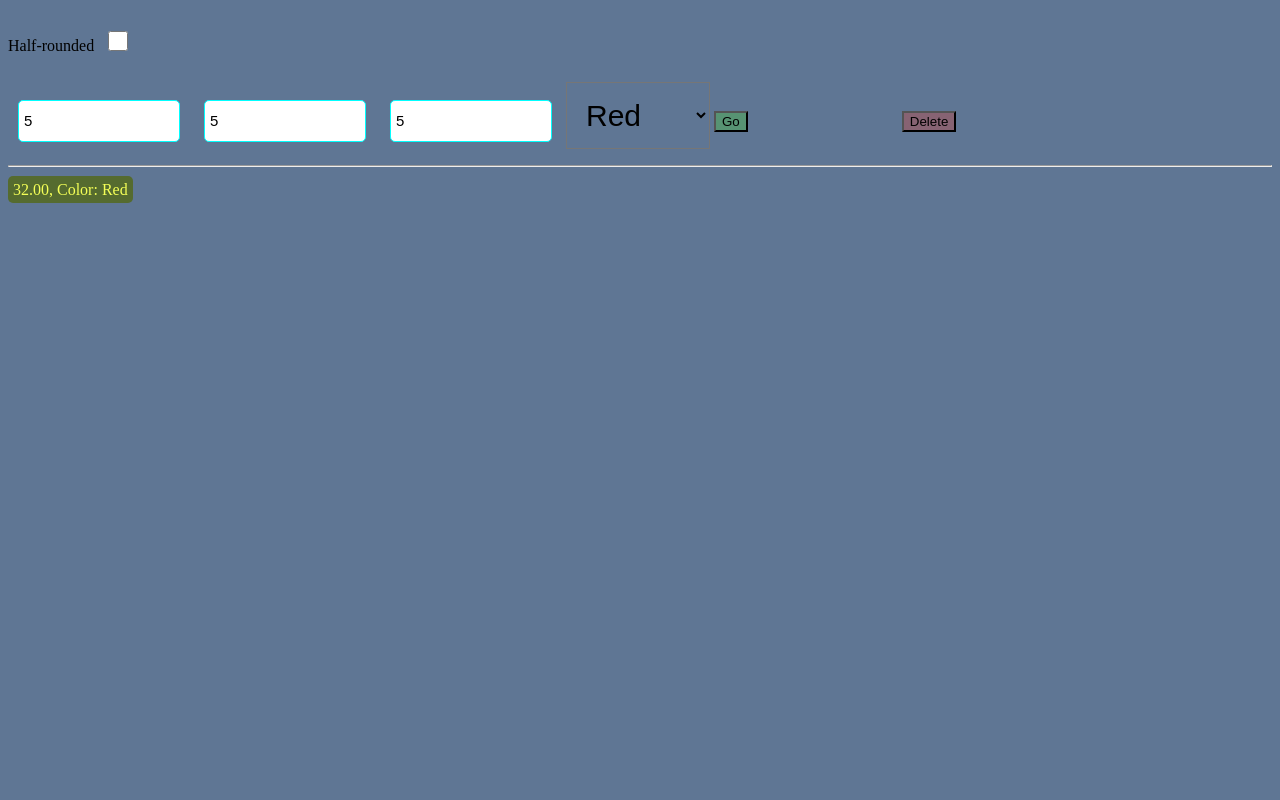
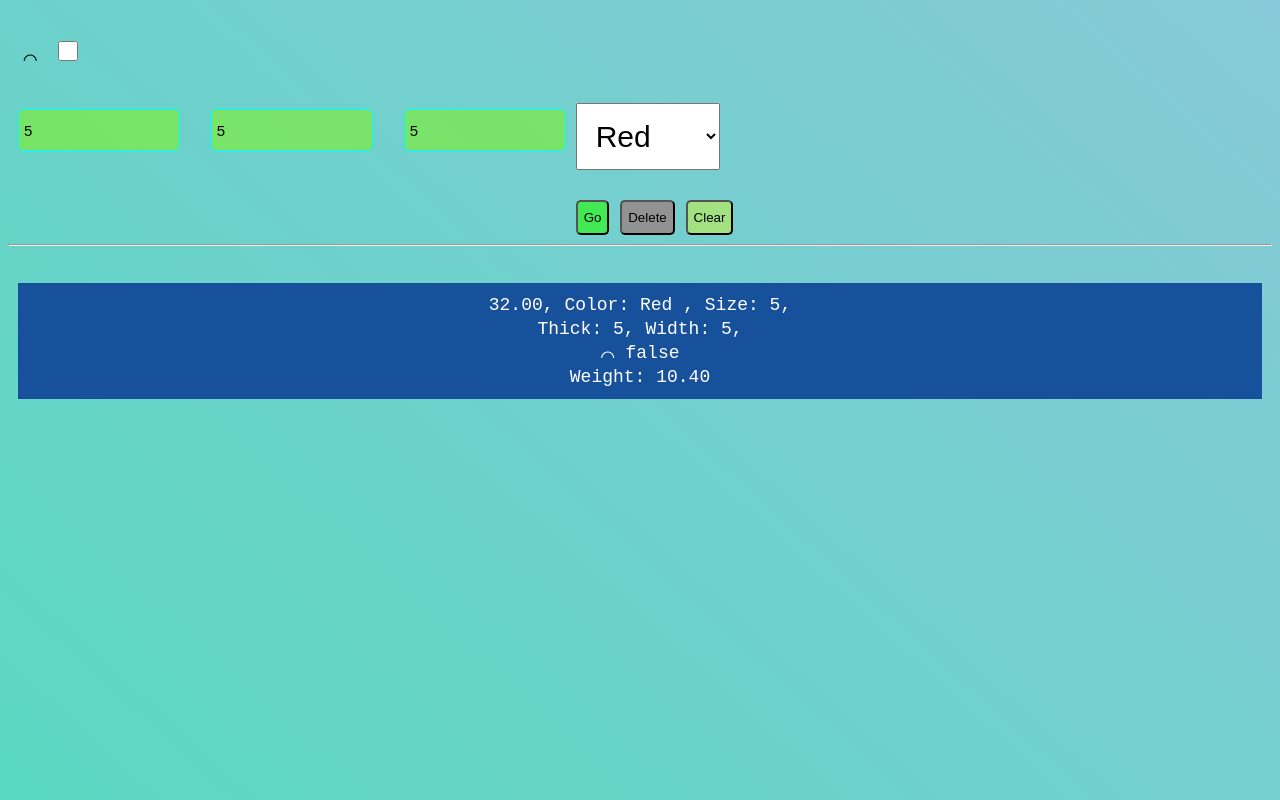
Before and after one commit to songvo1018/cbr, a plain HTML site: page index.html in a window 1280 px wide. Both pictures are taken after typing "5", "5", "5" into the empty fields and a click on the button "Go". Drawn offline with Linux system fonts and the light colour scheme.

Commit message:
Version 5.0
Rebuild markup, style
Added weighting

```diff
--- a/index.html
+++ b/index.html
@@ -16,19 +16,29 @@
     </div>
   </div>
   <div class="form">
-    <!-- size, thick, width, color, profile -->
-    <p><label>Half-rounded <input type="checkbox" id="profile"></label></p>
+    <div class="container">
+      <div>
+        <p><label>&#8978 <input type="checkbox" id="profile"></label></p>
         <input type="number"  placeholder="Size" id="size">
         <input type="number"  placeholder="Width" id="width">
         <input type="number"  placeholder="Thick" id="thick">
+      </div>
+      <div>
       <select id="color">
         <option selected>Red</option>
         <option>White</option>
         <option>Lemon</option>
       </select>
-    <button id="calculate" ">Go</button>
-    <button id="del" class="del" onclick="deleteResult()">Delete</button>
+      <div class="buttons">
+        <button id="calculate" >Go</button>
+        <button type=" button" id="del" class="del" onclick="deleteResult()" >Delete</button>
+        <button type=" button" id="clear" class="clear" onclick="clearInput()" >Clear</button>
       </div>
+  </div>
+      </div>
+    </div>
+
+
   <div class="result_space">
     <hr>
     <div id="result">
--- a/main.js
+++ b/main.js
@@ -1,103 +1,97 @@
 function calculate() {
-  let p = {
-    size: parseFloat(document.getElementById('size').value),
-    width: parseFloat(document.getElementById('width').value),
-    thick: parseFloat(document.getElementById('thick').value),
-    color: document.getElementById('color').value,
-    profile: document.getElementById('profile').checked,
+	let data = {
+		size: parseFloat(document.getElementById("size").value),
+		width: parseFloat(document.getElementById("width").value),
+		thick: parseFloat(document.getElementById("thick").value),
+		color: document.getElementById("color").value,
+		profile: document.getElementById("profile").checked,
   };
+
 	let sizeCoef = (function (size, thick) {
 		if (thick > 1.7) {
-      return ((size + thick) * 3.14) + 0.4;
+			return (size + thick) * 3.14 + 0.4;
 		} else if (thick == 1.2) {
-      return ((size + (thick - 0.2)) * 3.14)
+			return (size + (thick - 0.2)) * 3.14;
 		} else {
 			return (size + thick) * 3.14;
 		}
-  })(p.size, p.thick);
+  })(data.size, data.thick);
+
 	let widthCoef = (function (sizeCoef, width) {
 		if (width > 6) {
-      return (sizeCoef + 0.4);
+			return sizeCoef + 0.4;
 		} else if (width > 4) {
-      return (sizeCoef + 0.2);
+			return sizeCoef + 0.2;
 		} else if (width < 4 && width > 2) {
 			return sizeCoef;
 		} else {
-      return (sizeCoef - 0.3);
+			return sizeCoef - 0.3;
 		}
-  })(sizeCoef, p.width);
+  })(sizeCoef, data.width);
+
 	let colorCoef = (function (widthCoef, color) {
-    if (color === 'White') {
+		if (color === "White") {
 			return widthCoef + 0.3;
-    } else if (color === 'Red') {
+		} else if (color === "Red") {
 			return widthCoef;
-    } else if (color === 'Lemon') {
+		} else if (color === "Lemon") {
 			return widthCoef - 0.25;
 		}
-  })(widthCoef, p.color);
+  })(widthCoef, data.color);
+
 	let profileCoef = (function (colorCoef, profile) {
 		if (profile) {
-      return colorCoef - 0.2
+			return colorCoef - 0.2;
 		} else {
 			return colorCoef;
 		}
-  })(colorCoef, p.profile);
+  })(colorCoef, data.profile);
+
+	let weight = profileCoef.toFixed(2) * data.thick * data.width * 0.013;
+
 	let res = {
 		length: profileCoef.toFixed(2),
-    size: p.size,
-    width: p.width,
-    thick: p.thick,
-    color: p.color,
-    profile: p.profile
+		size: data.size,
+		width: data.width,
+		thick: data.thick,
+		color: data.color,
+    profile: data.profile,
+    weight: weight.toFixed(2)
   };
 
+
+
 	function createRes(obj) {
-    let rs = document.getElementById('result');
+		let rs = document.getElementById("result");
 
-    let res = document.createElement('res');
-    res.className = "res";
-    res.setAttribute('id', 'detail-show')
-    res.innerHTML = `${obj.length}, Color: ${obj.color} <br>`;
+		let res = document.createElement("res");
+    res.innerHTML = `
+      <p>${obj.length},
+      Color: ${obj.color} ,
+      Size: ${obj.size}, <br>
+      Thick: ${obj.thick},
+      Width: ${obj.width}, <br>
+      &#8978 ${obj.profile} <br>
+      Weight: ${obj.weight}</p>`;
 
-    let det = document.createElement('det');
-    det.className = "detail";
-    det.setAttribute('id', 'detail-hide')
-    det.innerHTML = `Size: ${obj.size}, Thick: ${obj.thick}, Width: ${obj.width},  Half-rounded: ${obj.profile} <br>`
     rs.append(res);
-
-    function showDetail() {
-      res.append(det);
-
-      function hideDetail() {
-        det.setAttribute('class', 'hide');
-        console.log('yes')
-      };
-
-      let hide = document.getElementById('detail-hide');
-      if (hide) {
-        document.querySelector('#detail-hide').addEventListener('click', hideDetail);
-      };
-    };
-
-    let show = document.getElementById('detail-show');
-    if (show) {
-      document.querySelector('#detail-show').addEventListener('click', showDetail);
-    }
 
 	}
 	createRes(res);
-  console.log(res)
+	console.log(res);
 }
-let go = document.getElementById('calculate');
+
+let go = document.getElementById("calculate");
 if (go) {
-  document.querySelector('#calculate').addEventListener('click', calculate);
+	document.querySelector("#calculate").addEventListener("click", calculate);
 }
 
 function deleteResult() {
-  document.getElementById('result').innerHTML = " ";
+	document.getElementById("result").innerHTML = " ";
 }
-// let res = document.createElement('res');
-// res.className = "result hide";
-// res.innerHTML = ``;
 
-// document.body.append(res);
+function clearInput() {
+    document.getElementById("size").value = ''
+		document.getElementById("width").value = ''
+    document.getElementById("thick").value = ''
+}
--- a/style.css
+++ b/style.css
@@ -1,15 +1,57 @@
-* {
-	background: #5f7694;
+body {
+	font-family: monospace;
+	font-size: 18px;
+
+	background: linear-gradient(42deg, #45dfb7, #d7aeff);
+	background-size: 400% 400%;
+
+	-webkit-animation: AnimationName 16s ease infinite;
+	-moz-animation: AnimationName 16s ease infinite;
+	animation: AnimationName 16s ease infinite;
+
+	@-webkit-keyframes AnimationName {
+		0% {
+			background-position: 43% 0%;
+		}
+		50% {
+			background-position: 58% 100%;
+		}
+		100% {
+			background-position: 43% 0%;
+		}
+	}
+	@-moz-keyframes AnimationName {
+		0% {
+			background-position: 43% 0%;
+		}
+		50% {
+			background-position: 58% 100%;
+		}
+		100% {
+			background-position: 43% 0%;
+		}
+	}
+	@keyframes AnimationName {
+		0% {
+			background-position: 43% 0%;
+		}
+		50% {
+			background-position: 58% 100%;
+		}
+		100% {
+			background-position: 43% 0%;
+		}
+	}
 }
 .hide {
 	display: none;
 }
-label input{
-  height: 20px;
-  width: 20px;
+label input {
+	height: 20px;
+	width: 20px;
 }
 input {
-	background-color: #fff;
+	background-color: #7be94dc7;
 	width: 150px;
 	height: 30px;
 	border-radius: 5px;
@@ -24,24 +66,46 @@ select {
 	height: 67px;
 	font-size: 30px;
 	padding: 15px;
+	margin-top: 95px;
 }
+.container {
+	display: flex;
+}
+
+.buttons {
+	margin-top: 15px;
+}
+
 #calculate {
-
-	background-color: rgba(78, 180, 78, 0.473);
+	background-color: rgba(56, 240, 56, 0.822);
+	border-radius: 5px;
+	height: 35px;
 }
 .del {
-	margin: 0 5px 15px 150px;
 	background-color: rgba(180, 78, 78, 0.473);
-}
-res, det {
-	background-color: darkolivegreen;
 	border-radius: 5px;
-	color: rgb(244, 255, 87);
-	padding: 5px;
-  text-align: center;
-  line-height: 30px;
+	height: 35px;
 }
 
-det {
-  color: rgba(159, 255, 223, 0.856);
+.clear {
+  background-color: rgba(214, 245, 41, 0.473);
+	border-radius: 5px;
+  height: 35px;
+  margin-top: 15px;
 }
+res p {
+	padding: 10px 15px;
+	background-color: rgb(24, 81, 155);
+	color: rgb(255, 255, 255);
+	text-align: center;
+	line-height: 24px;
+	margin-bottom: 10px;
+}
+
+p label {
+	margin: 15px;
+}
+#result {
+	padding: 10px;
+	border-radius: 5px;
+}
```
Lines whose indentation alone changed are shown as unchanged.
